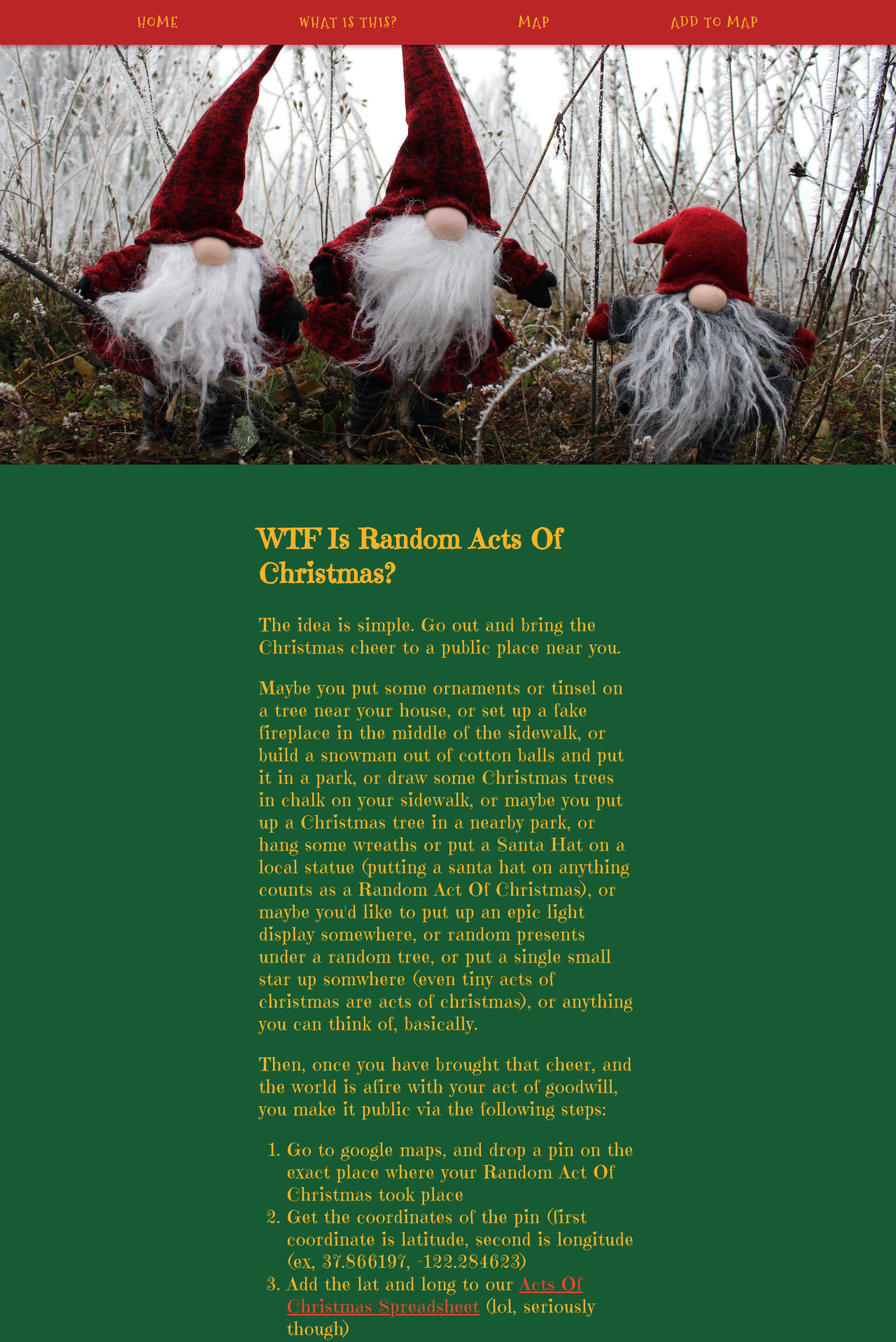
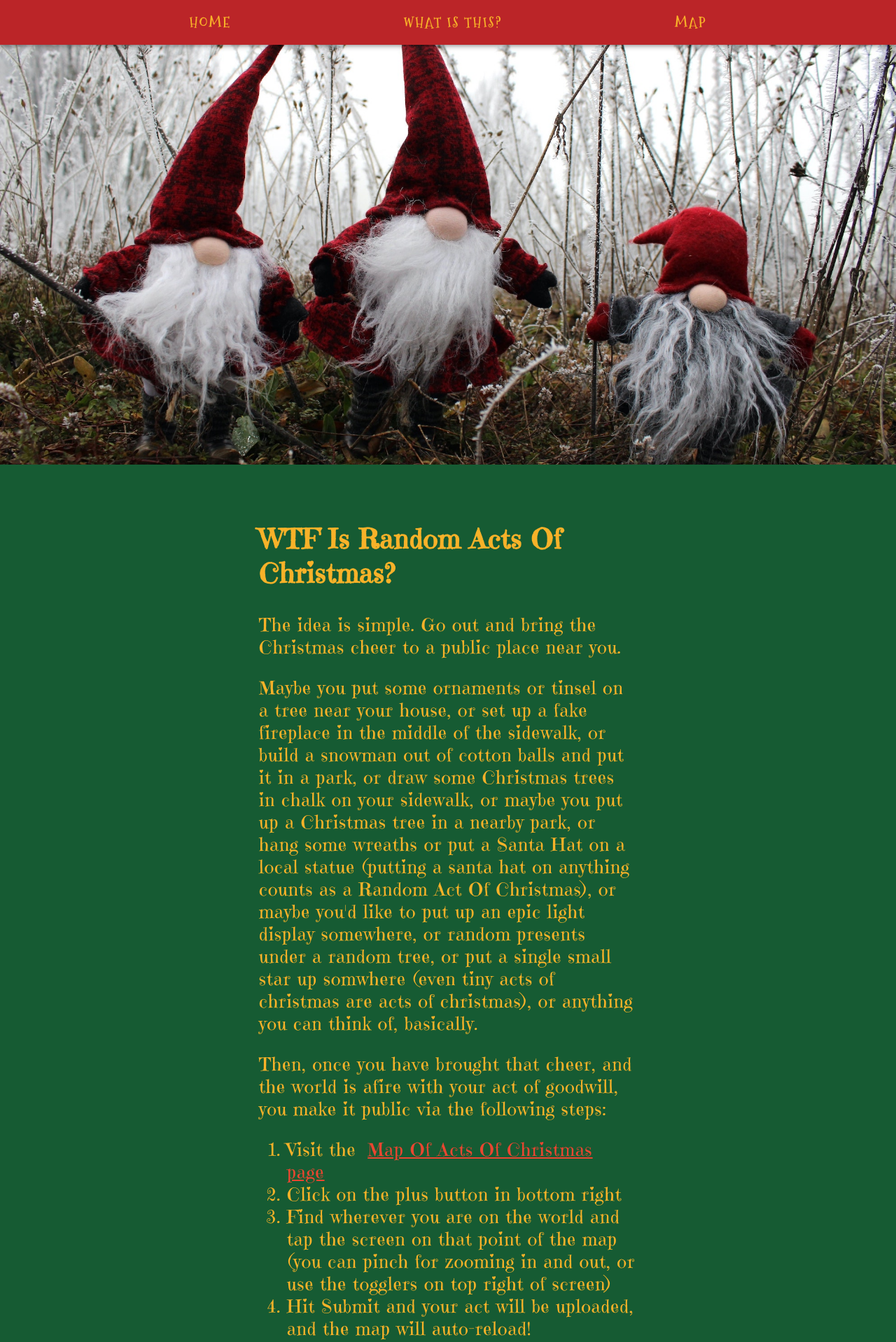
Before and after one commit to lukehtravis/randomactsofchristmas, a React (Create React App) app: page /mission in a window 1280 px wide. Shown: the top 1918 px of the page at 70% size. Built offline with nearby package versions, Linux system fonts and the light colour scheme.

Commit message:
modify header and mission page to reflect new site design

```diff
--- a/src/components/header.js
+++ b/src/components/header.js
@@ -45,14 +45,6 @@ const Header = ({ isTransparent }) => {
         <Link className={classes.link} to="/map">
           Map
         </Link>
-        <a
-          className={classes.link}
-          target="_blank"
-          rel="noreferrer"
-          href="https://docs.google.com/spreadsheets/d/1skJYfeya6QrZUZcUF0Vm0AvuyVlDxyNNTnvtbcCBSSU/edit?usp=sharing"
-        >
-          Add To Map
-        </a>
       </Toolbar>
     </AppBar>
   );
--- a/src/components/mission.js
+++ b/src/components/mission.js
@@ -86,28 +86,20 @@ function Mission() {
           </p>
           <ol>
             <li>
-              Go to google maps, and drop a pin on the exact place where your
-              Random Act Of Christmas took place
+              Visit the{" "}
+              <a className={classes.link} href="/map">
+                Map Of Acts Of Christmas page
+              </a>
+            </li>
+            <li>Click on the plus button in bottom right</li>
+            <li>
+              Find wherever you are on the world and tap the screen on that
+              point of the map (you can pinch for zooming in and out, or use the
+              togglers on top right of screen)
             </li>
             <li>
-              Get the coordinates of the pin (first coordinate is latitude,
-              second is longitude (ex, 37.866197, -122.284623)
-            </li>
-            <li>
-              Add the lat and long to our
-              <a
-                className={classes.link}
-                target="_blank"
-                data-cy="spreadsheet"
-                href="https://docs.google.com/spreadsheets/d/1skJYfeya6QrZUZcUF0Vm0AvuyVlDxyNNTnvtbcCBSSU/edit?usp=sharing"
-              >
-                Acts Of Christmas Spreadsheet
-              </a>
-              (lol, seriously though)
-            </li>
-            <li>
-              Visit the Map Of Acts Of Christmas page (in menu) to see your
-              brilliance, and the brilliance of others
+              Hit Submit and your act will be uploaded, and the map will
+              auto-reload!
             </li>
           </ol>
 
```
Also changed, not shown: 2 other files (tests, documents, lock files or other folders).
